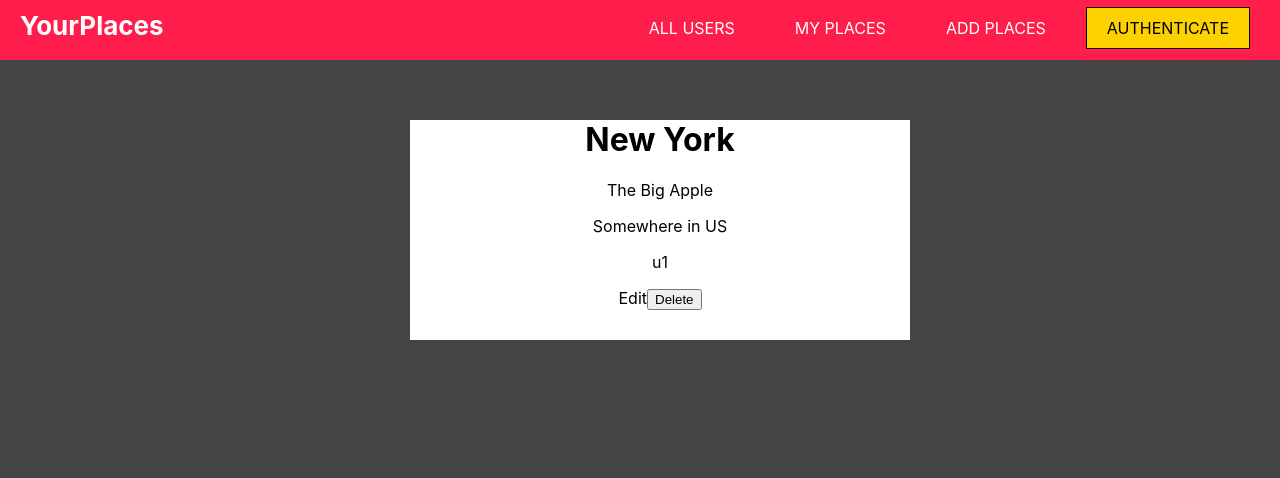
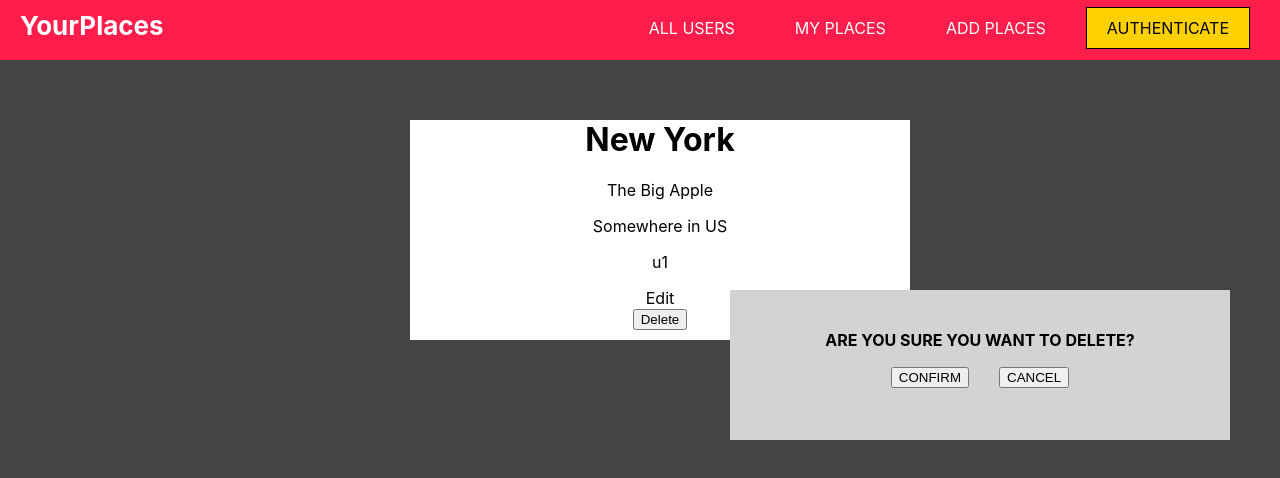
Before and after one commit to G3nK3n/MERN_Projects, a React (Create React App) app in the folder react-login/: page /u1/places in a window 1280 px wide. Both pictures are taken after a click on the button "Delete". Shown: the top 478 px of the page. Built offline with nearby package versions, Linux system fonts and the light colour scheme.

Commit message:
Fix deletion warning

```diff
--- a/react-login/src/Components/Header/Header.js
+++ b/react-login/src/Components/Header/Header.js
@@ -10,7 +10,7 @@ const Header = () => {
             </div>
             <div className={classes.Links}>
                 <ul>
-                    <li><a href="#">All Users</a></li>
+                <li><Link to={"/"}>All Users</Link></li>
                     <li><a href="#">My Places</a></li>
                     <li><Link to={"/addplaces"}>Add Places</Link></li>
                     <li className={classes.Authenticate}><a href="#">Authenticate</a></li>
--- a/react-login/src/Components/Layout.js
+++ b/react-login/src/Components/Layout.js
@@ -24,5 +24,5 @@ const Layout = () => {
         </div>
     )
 }
-
+//MAKE ALL USERS LINK FOR ALL USERS
 export default Layout;
--- a/react-login/src/Components/Places/AddPlace.js
+++ b/react-login/src/Components/Places/AddPlace.js
@@ -58,8 +58,6 @@ const AddPlace = () => {
         else {
             console.log(form)
         }
-
-
     }
 
     return(
--- /dev/null
+++ b/react-login/src/Components/Places/DeleteModal.js
@@ -0,0 +1,19 @@
+import React from "react";
+import Button from 'react-bootstrap/Button';
+
+import classes from './DeleteModal.module.css';
+
+const DeleteModal = (props) => {
+    return(
+        <div>
+            <div className={classes.DeleteModal}>
+                <p>Are you sure you want to delete?</p>
+                <Button onClick={props.clickConfirmDelete} className={classes.Confirm}>CONFIRM</Button>
+                <Button onClick={props.clickCancel} className={classes.Cancel}>CANCEL</Button>
+            </div>
+        </div>
+    )
+
+}
+
+export default DeleteModal;
--- /dev/null
+++ b/react-login/src/Components/Places/DeleteModal.module.css
@@ -0,0 +1,18 @@
+.DeleteModal {
+    position: absolute;
+    height: 150px;
+    width: 500px;
+    background: lightgrey;
+    top: 290px;
+    left: 730px;
+}
+
+.DeleteModal p {
+    margin-top: 40px;
+    text-transform: uppercase;
+    font-weight: bold;
+}
+
+.Confirm {
+    margin-right: 30px;
+}
--- a/react-login/src/Components/Places/PlaceItem.js
+++ b/react-login/src/Components/Places/PlaceItem.js
@@ -1,10 +1,28 @@
-import React from "react";
+import React, { useState } from "react";
 import Button from 'react-bootstrap/Button';
 import classes from './PlaceItem.module.css';
+
+import DeleteModal from './DeleteModal';
 
 import { Link } from 'react-router-dom';
 
 const PlaceItem = (props) => {
+
+    const [theWarning, setWarning] = useState(false);
+
+    const confirmDelete = () => {
+        setWarning(true);
+    }
+
+    const cancelDelete = () => {
+        setWarning(false);
+    }
+
+    const clickConfirmDelete = () => {
+        console.log("IT IS DELETED!")
+    }
+
+
     return(
         <div className={classes.PlaceItem}>
             <h1>{props.place}</h1>
@@ -12,7 +30,8 @@ const PlaceItem = (props) => {
             <p>{props.address}</p>
             <p>{props.creator}</p>
             <Link to={`/addplaces/${props.creator}`}>Edit</Link>
-            <Button>Delete</Button>
+            {theWarning ? <DeleteModal clickConfirmDelete={clickConfirmDelete} clickCancel={cancelDelete}/> :  null}
+            <Button onClick={confirmDelete}>Delete</Button>
         </div>
     )
 }
```
